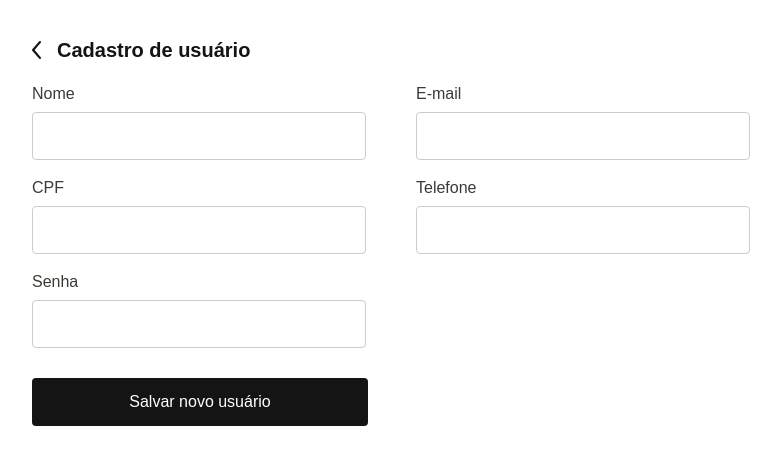
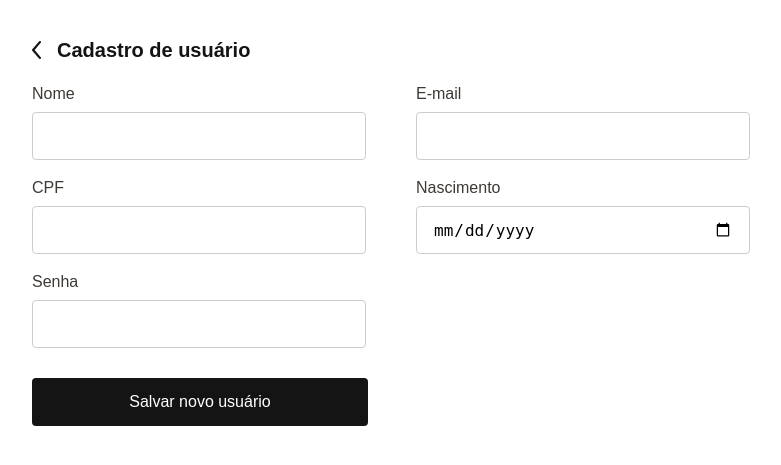
Before and after one commit to gladistory/sistema-essential-final, a PHP site: page /cadastro-usuario.php in a window 1280 px wide. Shown: the part 70-535 px from the top of the page, without its empty margins (58-839 px from the left). Run offline with PHP 8.4, Linux system fonts and the light colour scheme; the visitor is signed in with stand-in values (Sample User, id 1); some web fonts are replaced.

Commit message:
cadastro de cliente e usuário OK

```diff
--- a/app/Entity/User.php
+++ b/app/Entity/User.php
@@ -12,7 +12,7 @@ class User
     public $nome;
     public $email;
     public $cpf;
-    public $telefone;
+    public $nascimento;
     public $senha;
 
     public function Cadastrar()
@@ -23,7 +23,7 @@ class User
             'nome' => $this->nome,
             'email' => $this->email,
             'cpf' => $this->cpf,
-            'telefone' => $this->telefone,
+            'nascimento' => $this->nascimento,
             'senha' => $this->senha
         ]);
         return true;
--- a/cadastro-cliente.php
+++ b/cadastro-cliente.php
@@ -1,5 +1,5 @@
 <?php
-/*
+
 // Iniciar sessão
 session_start();
 
@@ -8,7 +8,7 @@ session_start();
 if (!isset($_SESSION['logado'])) :
     header('Location: index.php');
 endif;
-*/
+
 require __DIR__ . '/vendor/autoload.php';
 
 use App\Entity\Clientes;
--- a/cadastro-usuario.php
+++ b/cadastro-usuario.php
@@ -13,13 +13,13 @@ require __DIR__ . '/vendor/autoload.php';
 
 use App\Entity\User;
 
-if (isset($_POST['nome'], $_POST['email'], $_POST['cpf'], $_POST['telefone'], $_POST['senha'])) {
+if (isset($_POST['nome'], $_POST['email'], $_POST['cpf'], $_POST['nascimento'], $_POST['senha'])) {
     $obAdmin = new User();
 
     $obAdmin->nome = $_POST['nome'];
     $obAdmin->email = $_POST['email'];
     $obAdmin->cpf = $_POST['cpf'];
-    $obAdmin->telefone = $_POST['telefone'];
+    $obAdmin->nascimento = $_POST['nascimento'];
     $obAdmin->senha = $_POST['senha'];
     $obAdmin->Cadastrar();
     header('location: index.php');
@@ -72,8 +72,8 @@ if (isset($_POST['nome'], $_POST['email'], $_POST['cpf'], $_POST['telefone'], $_
                             <input type="text" class="cpf-input" name="cpf">
                         </div>
                         <div>
-                            <label class="input-label">Telefone</label>
-                            <input type="tel" class="telefone-input" name="telefone">
+                            <label class="input-label">Nascimento</label>
+                            <input type="date" class="telefone-input" name="nascimento">
                         </div>
                         <div>
                             <label class="input-label">Senha</label>
```
